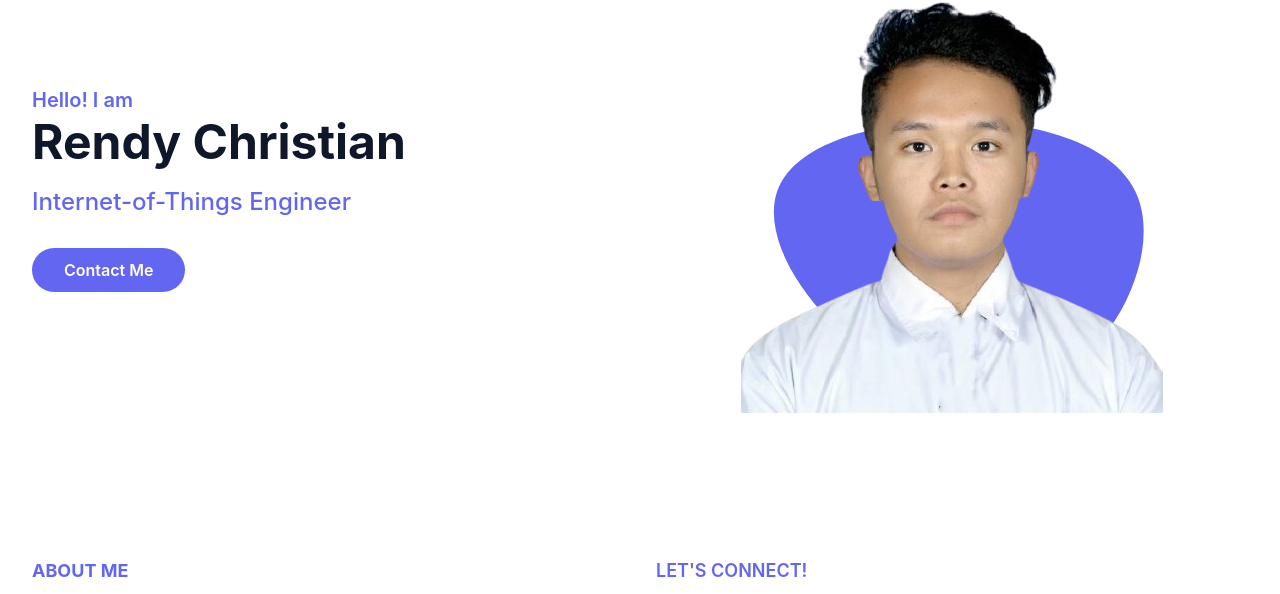
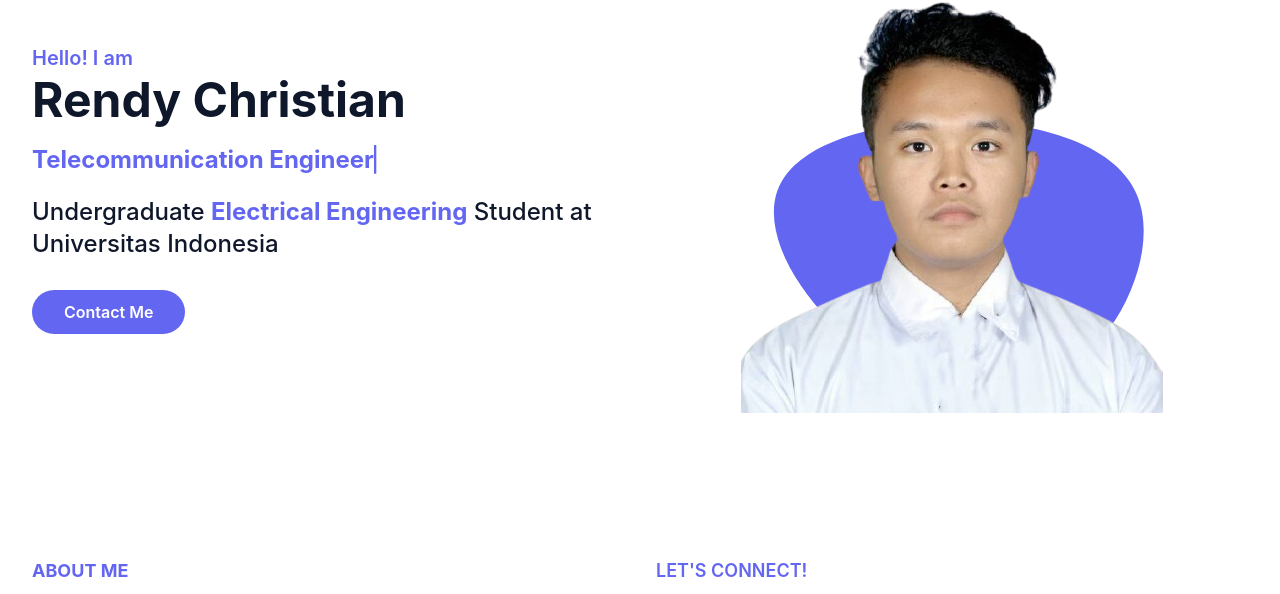
Before and after one commit to rendychristiann/portfolio-rendy, a website: page index.html in a window 1280 px wide. Shown: the part 853-1447 px from the top of the page. Drawn offline with nearby package versions, Linux system fonts and the light colour scheme.

Commit message:
fix hero section

```diff
--- a/index.html
+++ b/index.html
@@ -74,7 +74,8 @@
             <div class="flex flex-wrap">
                 <div class="w-full self-center px-4 lg:w-1/2">
                     <h1 class="hero moving text-base font-semibold text-primary md:text-xl">Hello! I am<span class="hero moving block font-bold text-dark text-4xl mt-1 mb-5 lg:text-5xl dark:text-white">Rendy Christian</span></h1>
-                    <p class="font-medium text-primary mb-10 leading-relaxed text-xl lg:text-2xl "><span id="typeit"></span></p>
+                    <p class="font-medium text-primary mb-5 leading-relaxed text-xl lg:text-2xl "><span id="typeit"></span></p>
+                    <p class="font-medium text-dark mb-10 leading-relaxed text-xl lg:text-2xl dark:text-white ">Undergraduate <span class="font-bold text-primary">Electrical Engineering</span> Student at Universitas Indonesia</p>
                     <a href="mailto:rendychristiann@gmail.com" target="_blank" class="text-base font-semibold text-white bg-primary py-3 px-8 rounded-full hover:shadow-lg hover:opacity-80 transition duration-300 ease-in-out dark:text-white">Contact Me</a>
                 </div>
                 <div class="hero moving w-full self-end px-4 lg:w-1/2">
@@ -401,21 +402,19 @@
             waitUntilVisible: true,
             loop: true
         })
-        .type("Full-Time Learner", {delay: 2000})
+        .type("<b>Internet-of-Things Engineer", {delay: 2000})
         .delete()
-        .type("Internet-of-Things Engineer", {delay: 2000})
+        .type("<b>Telecommunication Engineer", {delay: 2000})
         .delete()
-        .type("Telecommunication Engineer", {delay: 2000})
+        .type("<b>Software Engineer", {delay: 2000})
         .delete()
-        .type("Software Engineer", {delay: 2000})
-        .delete()
-        .type("Undergraduate Electrical Engineering Student at Universitas Indonesia")
+        .type("<b>Full-Time Learner", {delay: 2000})
         .exec(async () => {
         //-- Return a promise that resolves after something happens.
         await new Promise((resolve, reject) => {
         setTimeout(() => {
             return resolve();
-        }, 6000);
+        }, 4000);
         });
     })
         .delete()
```
